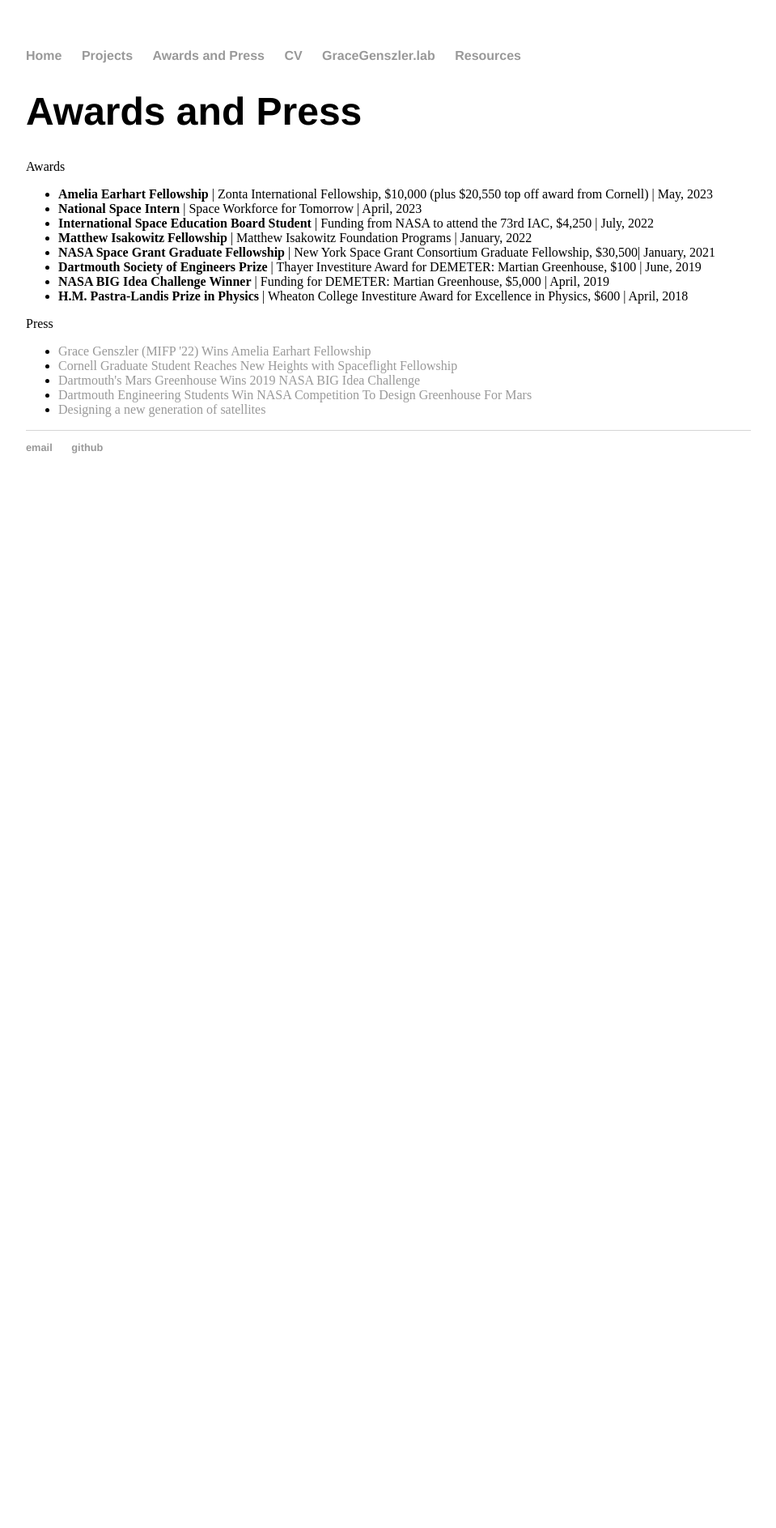
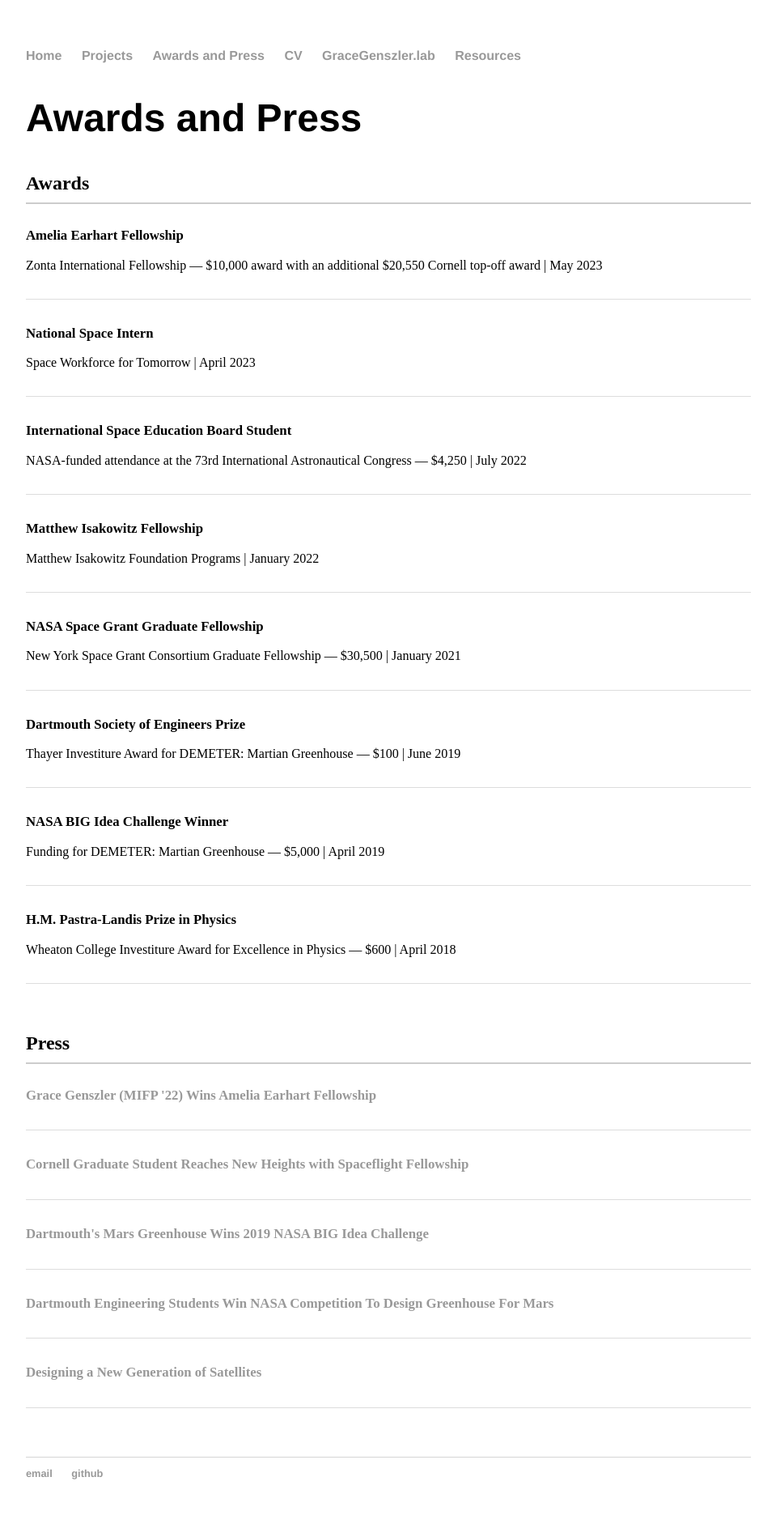
Before and after one commit to ggenszler/ggenszler.github.io, a Jekyll site: the page built from awardsPress/index.html, in a window 1280 px wide. Shown: the whole page at 81% size, without its empty margins (160-1119 px from the left). Built offline with Jekyll 4.4.1, drawn with Linux system fonts in a browser that asks for light colours; before the commit the page ends 900 px from its top, so only the background shows below that.

Commit message:
Reformatting awards and press

```diff
--- a/awardsPress/index.html
+++ b/awardsPress/index.html
@@ -2,50 +2,229 @@
 layout: default
 title: Awards and Press
 ---
+
+<style>
+  .page-container {
+    max-width: 950px;
+    margin: 0 auto;
+
+    margin-top: 40px;
+    margin-bottom: 60px;
+  }
+
+  .blurb {
+    margin-bottom: 40px;
+  }
+
+  .blurb h1 {
+    margin-bottom: 10px;
+  }
+
+  .section {
+    margin-bottom: 60px;
+  }
+
+  .section h2 {
+    border-bottom: 2px solid #ccc;
+    padding-bottom: 10px;
+    margin-bottom: 25px;
+  }
+
+  .resource-list {
+    list-style: none;
+    padding: 0;
+    margin: 0;
+  }
+
+  .resource-list li {
+    margin-bottom: 28px;
+    padding-bottom: 28px;
+
+    border-bottom: 1px solid #ddd;
+
+    line-height: 1.7;
+  }
+
+  .resource-list a {
+    text-decoration: none;
+    font-size: 1.05em;
+    font-weight: bold;
+  }
+
+  .resource-list a:hover {
+    text-decoration: underline;
+  }
+
+  .resource-description {
+    margin-top: 8px;
+    line-height: 1.7;
+  }
+
+  .award-title {
+    font-weight: bold;
+    font-size: 1.05em;
+  }
+</style>
+
+<div class="page-container">
+
   <div class="blurb">
     <h1>Awards and Press</h1>
   </div><!-- /.blurb -->
 
-Awards
-<ul>
+  <!-- Awards Section -->
+  <div class="section">
+
+    <h2>Awards</h2>
+
+    <ul class="resource-list">
+
       <li>
-    <b>Amelia Earhart Fellowship</b> | Zonta International Fellowship, $10,000 (plus $20,550 top off award from Cornell) | May, 2023
+        <div class="award-title">
+          Amelia Earhart Fellowship
+        </div>
+
+        <div class="resource-description">
+          Zonta International Fellowship —
+          $10,000 award with an additional
+          $20,550 Cornell top-off award |
+          May 2023
+        </div>
       </li>
 
       <li>
-    <b>National Space Intern</b> | Space Workforce for Tomorrow | April, 2023
+        <div class="award-title">
+          National Space Intern
+        </div>
+
+        <div class="resource-description">
+          Space Workforce for Tomorrow |
+          April 2023
+        </div>
       </li>
 
       <li>
-    <b>International Space Education Board Student</b> | Funding from NASA to attend the 73rd IAC, $4,250 | July, 2022
+        <div class="award-title">
+          International Space Education Board Student
+        </div>
+
+        <div class="resource-description">
+          NASA-funded attendance at the
+          73rd International Astronautical Congress —
+          $4,250 |
+          July 2022
+        </div>
       </li>
 
       <li>
-    <b>Matthew Isakowitz Fellowship</b> | Matthew Isakowitz Foundation Programs | January, 2022
+        <div class="award-title">
+          Matthew Isakowitz Fellowship
+        </div>
+
+        <div class="resource-description">
+          Matthew Isakowitz Foundation Programs |
+          January 2022
+        </div>
       </li>
 
       <li>
-    <b>NASA Space Grant Graduate Fellowship</b> | New York Space Grant Consortium Graduate Fellowship, $30,500| January, 2021
+        <div class="award-title">
+          NASA Space Grant Graduate Fellowship
+        </div>
+
+        <div class="resource-description">
+          New York Space Grant Consortium Graduate Fellowship —
+          $30,500 |
+          January 2021
+        </div>
       </li>
 
       <li>
-    <b>Dartmouth Society of Engineers Prize</b> | Thayer Investiture Award for DEMETER: Martian Greenhouse, $100 | June, 2019
+        <div class="award-title">
+          Dartmouth Society of Engineers Prize
+        </div>
+
+        <div class="resource-description">
+          Thayer Investiture Award for
+          DEMETER: Martian Greenhouse —
+          $100 |
+          June 2019
+        </div>
       </li>
 
       <li>
-    <b>NASA BIG Idea Challenge Winner</b> | Funding for DEMETER: Martian Greenhouse, $5,000 | April, 2019
+        <div class="award-title">
+          NASA BIG Idea Challenge Winner
+        </div>
+
+        <div class="resource-description">
+          Funding for DEMETER: Martian Greenhouse —
+          $5,000 |
+          April 2019
+        </div>
       </li>
 
       <li>
-    <b>H.M. Pastra-Landis Prize in Physics</b> | Wheaton College Investiture Award for Excellence in Physics, $600 | April, 2018
+        <div class="award-title">
+          H.M. Pastra-Landis Prize in Physics
+        </div>
+
+        <div class="resource-description">
+          Wheaton College Investiture Award
+          for Excellence in Physics —
+          $600 |
+          April 2018
+        </div>
       </li>
+
     </ul>
 
-Press
-<ul>
-  <li><a href="https://matthewisakowitzfoundation.org/news-post/sibley-school-phd-student-wins-amelia-earhart-fellowship">Grace Genszler (MIFP '22) Wins Amelia Earhart Fellowship</a></li>
-  <li><a href="https://www.cornellsun.com/article/2022/02/cornell-graduate-student-reaches-new-heights-with-spaceflight-fellowship">Cornell Graduate Student Reaches New Heights with Spaceflight Fellowship</a></li>
-  <li><a href="https://engineering.dartmouth.edu/news/dartmouths-mars-greenhouse-wins-2019-nasa-big-idea-challenge">Dartmouth's Mars Greenhouse Wins 2019 NASA BIG Idea Challenge</a></li>
-  <li><a href="https://www.nhpr.org/nh-news/2019-05-10/dartmouth-engineering-students-win-nasa-competition-to-design-greenhouse-for-mars">Dartmouth Engineering Students Win NASA Competition To Design Greenhouse For Mars</a></li>
-  <li><a href="https://wheatoncollege.edu/news/designing-a-new-generation-of-satellites/">Designing a new generation of satellites</a></li>
+  </div>
+
+  <!-- Press Section -->
+  <div class="section">
+
+    <h2>Press</h2>
+
+    <ul class="resource-list">
+
+      <li>
+        <a href="https://matthewisakowitzfoundation.org/news-post/sibley-school-phd-student-wins-amelia-earhart-fellowship">
+          Grace Genszler (MIFP '22) Wins Amelia Earhart Fellowship
+        </a>
+
+      </li>
+
+      <li>
+        <a href="https://www.cornellsun.com/article/2022/02/cornell-graduate-student-reaches-new-heights-with-spaceflight-fellowship">
+          Cornell Graduate Student Reaches New Heights with Spaceflight Fellowship
+        </a>
+
+      </li>
+
+      <li>
+        <a href="https://engineering.dartmouth.edu/news/dartmouths-mars-greenhouse-wins-2019-nasa-big-idea-challenge">
+          Dartmouth's Mars Greenhouse Wins 2019 NASA BIG Idea Challenge
+        </a>
+
+      </li>
+
+      <li>
+        <a href="https://www.nhpr.org/nh-news/2019-05-10/dartmouth-engineering-students-win-nasa-competition-to-design-greenhouse-for-mars">
+          Dartmouth Engineering Students Win NASA Competition To Design Greenhouse For Mars
+        </a>
+
+      </li>
+
+      <li>
+        <a href="https://wheatoncollege.edu/news/designing-a-new-generation-of-satellites/">
+          Designing a New Generation of Satellites
+        </a>
+
+      </li>
+
     </ul>
+
+  </div>
+
+</div>
```
Lines whose indentation alone changed are shown as unchanged.
